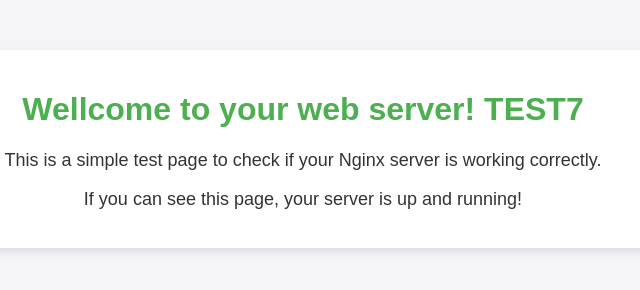
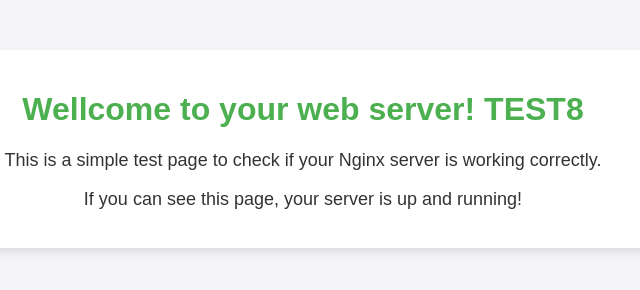
Before and after one commit to Sayn78/Projet1, a website: page www/index.html in a window 1280 px wide. Shown: the full height of the page, 337-977 px from the left. Drawn offline with Linux system fonts and the light colour scheme.

Commit message:
modif html

```diff
--- a/www/index.html
+++ b/www/index.html
@@ -33,7 +33,7 @@
 </head>
 <body>
     <div class="container">
-        <h1>Wellcome to your web server! TEST7</h1>
+        <h1>Wellcome to your web server! TEST8</h1>
         <p>This is a simple test page to check if your Nginx server is working correctly.</p>
         <p>If you can see this page, your server is up and running!</p>
     </div>
```
